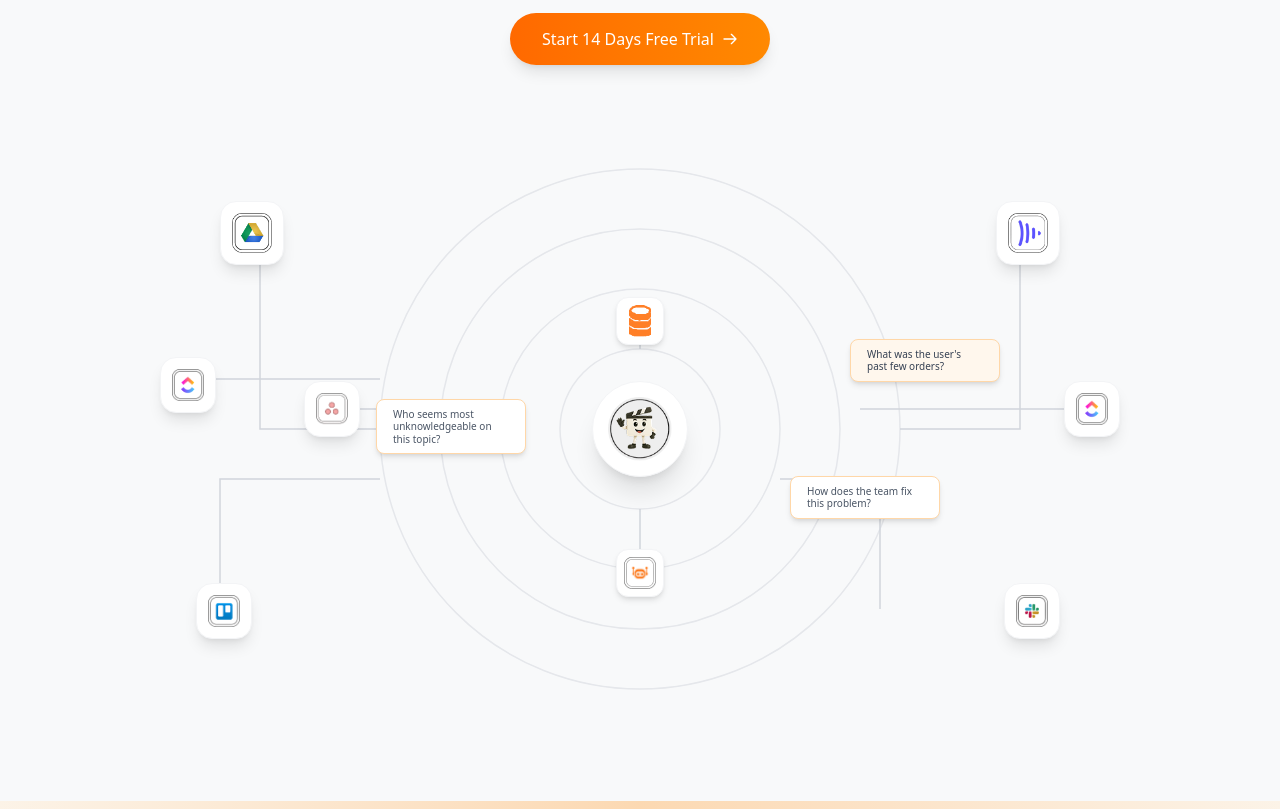
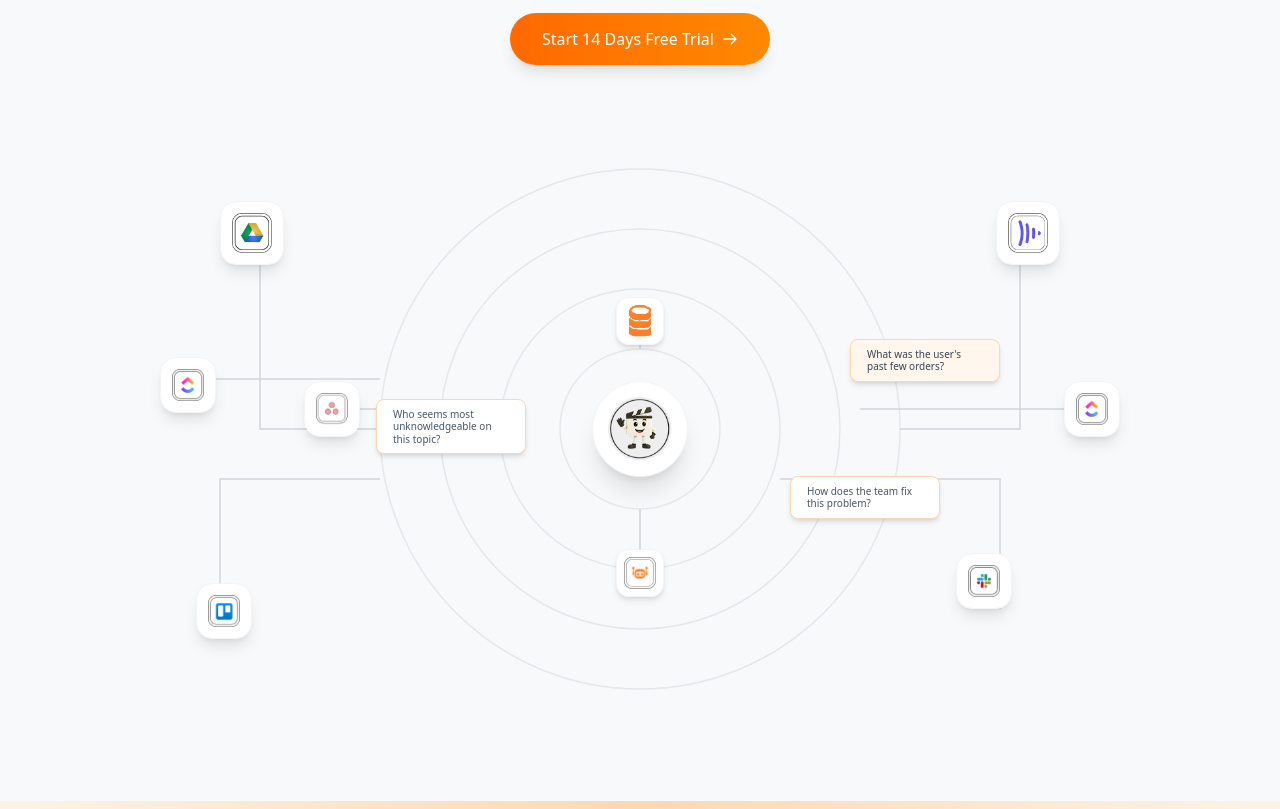
Before and after one commit to alihussnain1122/Sevvy, a React (Vite) app: page / in a window 1280 px wide. Shown: the part 500-1309 px from the top of the page. Built offline with nearby package versions, Linux system fonts and the light colour scheme; the HTML template or start-up script is replaced by a standard one.

Commit message:
add second version after right bottom slack adjustment

```diff
--- a/src/components/Home/Hero.jsx
+++ b/src/components/Home/Hero.jsx
@@ -74,7 +74,7 @@ const Hero = () => {
             {/* Diamond Line (Mid Right) */}
             <path d="M820 280 H1040" stroke="#d1d5db" strokeWidth="1.5" fill="none" />
             {/* Slack Line (Bottom Right) */}
-            <path d="M840 480 V350 H740" stroke="#d1d5db" strokeWidth="1.5" fill="none" />
+            <path d="M960 480 V350 H740" stroke="#d1d5db" strokeWidth="1.5" fill="none" />
 
              {/* Database Line (Top Center) */}
              <line x1="600" y1="220" x2="600" y2="180" stroke="#d1d5db" strokeWidth="1.5" />
@@ -146,7 +146,7 @@ const Hero = () => {
         </div>
 
         {/* Slack (Bottom Right) */}
-        <div className="absolute bottom-[15%] right-[15%] w-14 h-14 bg-white rounded-2xl shadow-lg border border-gray-100 flex items-center justify-center hover:scale-110 transition-transform cursor-pointer z-10">
+        <div className="absolute bottom-[20%] right-[19%] w-14 h-14 bg-white rounded-2xl shadow-lg border border-gray-100 flex items-center justify-center hover:scale-110 transition-transform cursor-pointer z-10">
              {/* UPDATE IMAGE: Slack */}
              <img src="/Home/hero/slack.png" alt="Slack" className="w-8 h-8 object-contain" />
         </div>
```
